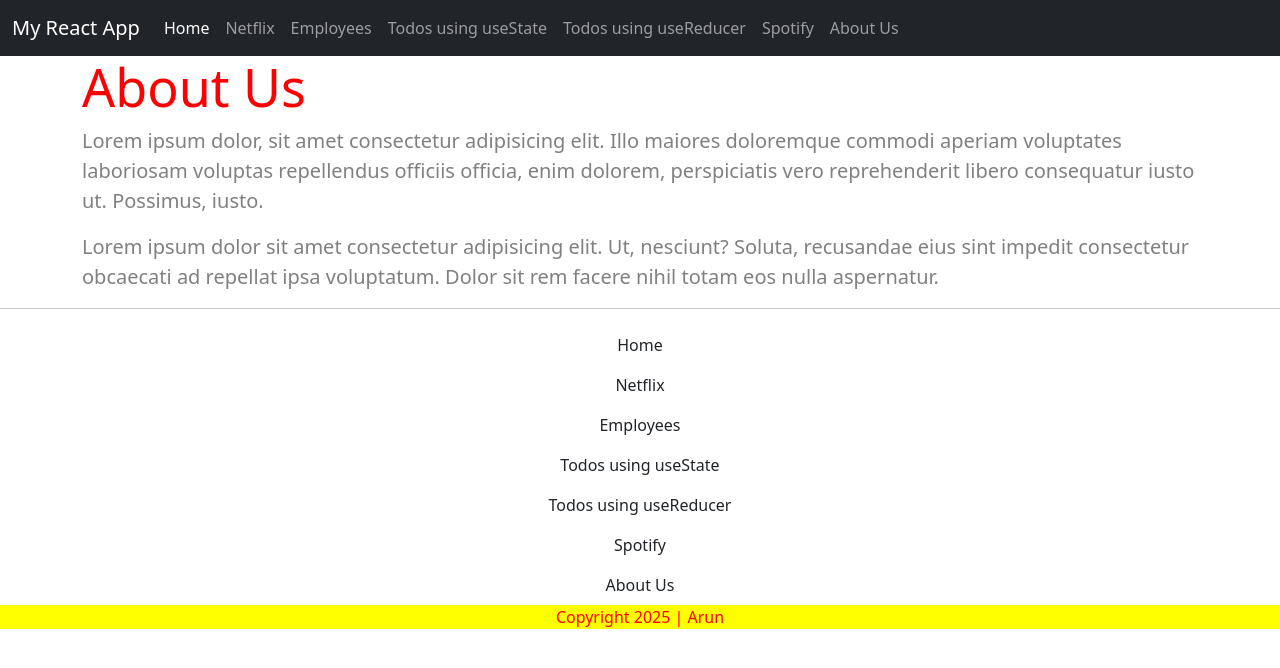
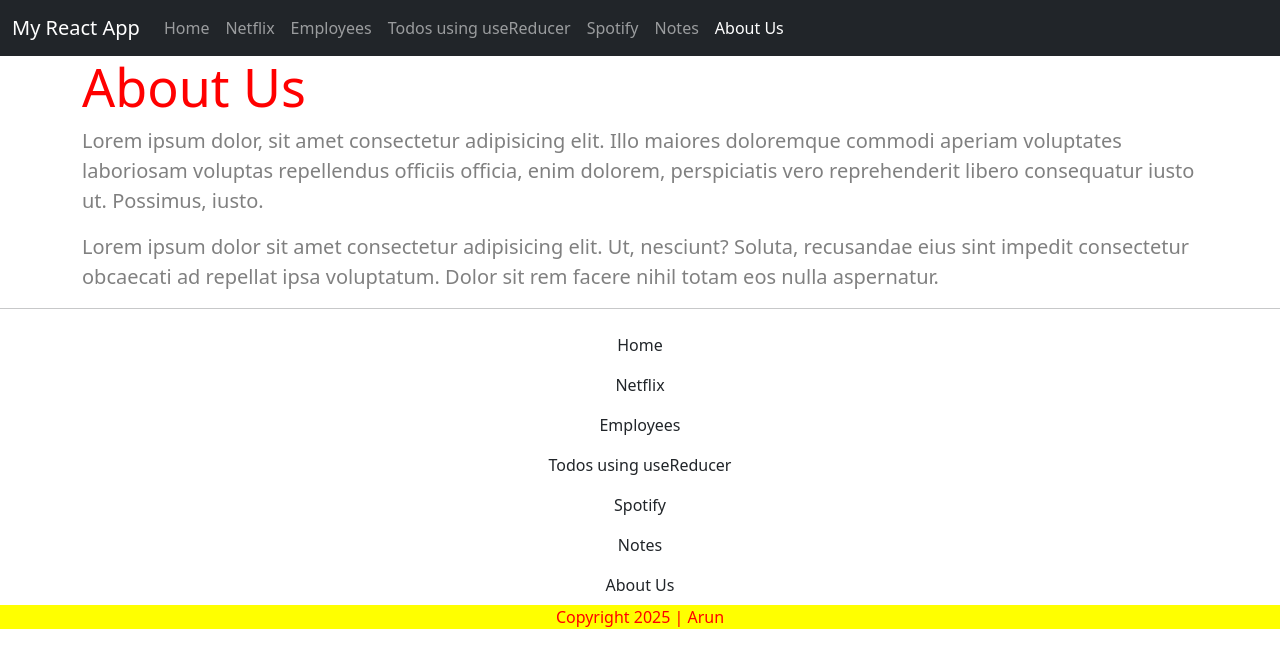
Before and after one commit to arunprabu/my-react-app-mar-2025, a React (Vite) app: page /about-us in a window 1280 px wide. Shown: the top 668 px of the page. Built offline with nearby package versions, Linux system fonts and the light colour scheme.

Commit message:
refactor: replace Link with NavLink for improved navigation

```diff
--- a/src/components/shared/MenuList.tsx
+++ b/src/components/shared/MenuList.tsx
@@ -1,31 +1,33 @@
-import { Link } from "react-router-dom";
+import { NavLink } from "react-router-dom";
 
 // Functional Component with Arrow Function
 const MenuList = () => {
-  return(
+  return (
+    <nav aria-label="Main navigation">
       <ul className="navbar-nav me-auto mb-2 mb-md-0">
         <li className="nav-item">
-        <Link className="nav-link active" aria-current="page" to="/">Home</Link>
+          <NavLink className="nav-link" to="/">Home</NavLink>
         </li>
         <li className="nav-item">
-        <Link className="nav-link" to="/netflix">Netflix</Link>
+          <NavLink className="nav-link" to="/netflix">Netflix</NavLink>
         </li>
         <li className="nav-item">
-        <Link className="nav-link" to="/employees">Employees</Link>
+          <NavLink className="nav-link" to="/employees">Employees</NavLink>
         </li>
         <li className="nav-item">
-        <Link className="nav-link" to="/todos-version1">Todos using useState</Link>
+          <NavLink className="nav-link" to="/todos-version2">Todos using useReducer</NavLink>
         </li>
         <li className="nav-item">
-        <Link className="nav-link" to="/todos-version2">Todos using useReducer</Link>
+          <NavLink className="nav-link" to="/spotify">Spotify</NavLink>
         </li>
         <li className="nav-item">
-        <Link className="nav-link" to="/spotify">Spotify</Link>
+          <NavLink className="nav-link" to="/notes">Notes</NavLink>
         </li>
         <li className="nav-item">
-        <Link className="nav-link" to="/about-us">About Us</Link>
+          <NavLink className="nav-link" to="/about-us">About Us</NavLink>
         </li>
       </ul>
+    </nav>
   )
 }
 
```
Lines whose indentation alone changed are shown as unchanged.
